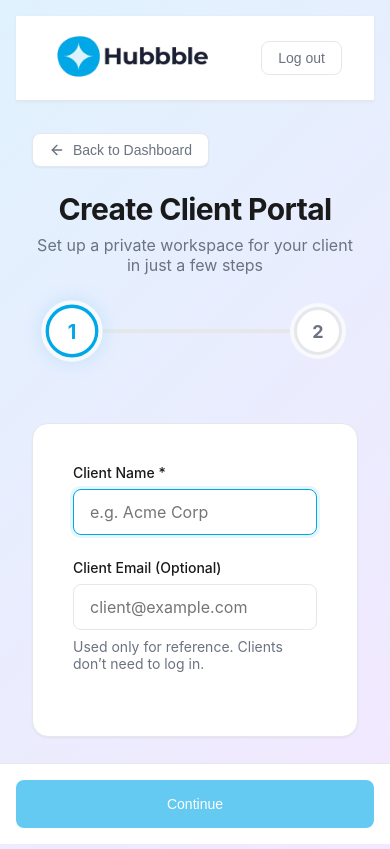
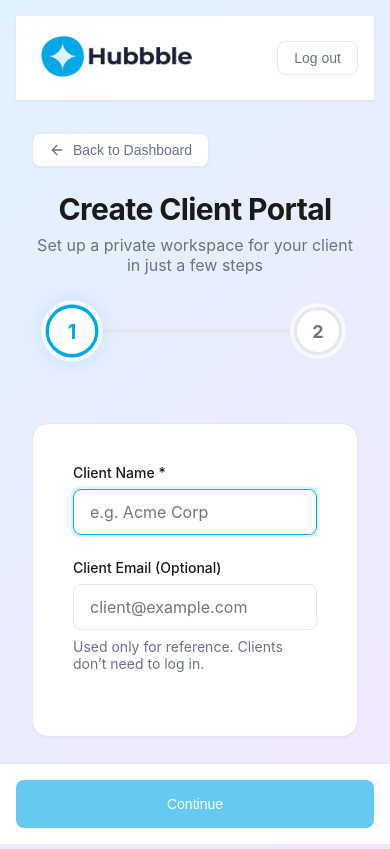
Before and after one commit to iyashlodaya/hubbble-web, a Next.js app: page /create-portal in a window 390 px wide. Built offline with nearby package versions, Linux system fonts and the light colour scheme.

Commit message:
feat: Introduce a reusable Header component.

```diff
--- /dev/null
+++ b/app/components/Header.module.css
@@ -0,0 +1,40 @@
+.header {
+    background: white;
+    border-bottom: 1px solid var(--border-color);
+    padding: 1rem 2rem;
+    display: flex;
+    align-items: center;
+    justify-content: space-between;
+    box-shadow: 0 1px 3px rgba(0, 0, 0, 0.05);
+    width: 100%;
+}
+
+.nav {
+    display: flex;
+    align-items: center;
+    gap: 1rem;
+}
+
+.logoutButton {
+    padding: 0.5rem 1rem;
+    background: transparent;
+    border: 1px solid var(--border-color);
+    border-radius: var(--radius-md);
+    color: var(--text-secondary);
+    font-size: 0.875rem;
+    font-weight: 500;
+    cursor: pointer;
+    transition: all 0.2s ease;
+}
+
+.logoutButton:hover {
+    background: var(--bg-secondary);
+    border-color: var(--border-hover);
+    color: var(--text-primary);
+}
+
+@media (max-width: 768px) {
+    .header {
+        padding: 1rem;
+    }
+}
--- /dev/null
+++ b/app/components/Header.tsx
@@ -0,0 +1,27 @@
+'use client';
+
+import React from 'react';
+import { useRouter } from 'next/navigation';
+import Logo from '@/components/auth/Logo';
+import styles from './Header.module.css';
+
+export default function Header() {
+    const router = useRouter();
+
+    return (
+        <header className={styles.header}>
+            <Logo />
+            <nav className={styles.nav}>
+                <button
+                    className={styles.logoutButton}
+                    onClick={() => {
+                        localStorage.clear();
+                        router.push('/login');
+                    }}
+                >
+                    Log out
+                </button>
+            </nav>
+        </header>
+    );
+}
--- a/app/create-portal/create-portal.module.css
+++ b/app/create-portal/create-portal.module.css
@@ -5,40 +5,7 @@
     flex-direction: column;
 }
 
-.navbar {
-    background: white;
-    border-bottom: 1px solid var(--border-color);
-    padding: 1rem 2rem;
-    display: flex;
-    align-items: center;
-    justify-content: space-between;
-    box-shadow: 0 1px 3px rgba(0, 0, 0, 0.05);
-    flex-shrink: 0;
-}
 
-.nav {
-    display: flex;
-    align-items: center;
-    gap: 1rem;
-}
-
-.logoutButton {
-    padding: 0.5rem 1rem;
-    background: transparent;
-    border: 1px solid var(--border-color);
-    border-radius: var(--radius-md);
-    color: var(--text-secondary);
-    font-size: 0.875rem;
-    font-weight: 500;
-    cursor: pointer;
-    transition: all 0.2s ease;
-}
-
-.logoutButton:hover {
-    background: var(--bg-secondary);
-    border-color: var(--border-hover);
-    color: var(--text-primary);
-}
 
 .mainContent {
     max-width: 720px;
--- a/app/create-portal/page.tsx
+++ b/app/create-portal/page.tsx
@@ -4,7 +4,7 @@ import React, { useState } from 'react';
 import { useRouter } from 'next/navigation';
 import styles from './create-portal.module.css';
 
-import Logo from '@/components/auth/Logo';
+import Header from '@/app/components/Header';
 
 interface FormData {
     clientName: string;
@@ -45,10 +45,7 @@ export default function CreatePortal() {
         }
     };
 
-    const handleLogout = () => {
-        localStorage.clear();
-        router.push('/login');
-    };
+
 
     const handleSubmit = async () => {
         if (!formData.projectName) return;
@@ -69,17 +66,8 @@ export default function CreatePortal() {
     return (
         <div className={styles.container}>
             {/* Navbar */}
-            <header className={styles.navbar}>
-                <Logo />
-                <nav className={styles.nav}>
-                    <button
-                        className={styles.logoutButton}
-                        onClick={handleLogout}
-                    >
-                        Log out
-                    </button>
-                </nav>
-            </header>
+            {/* Navbar */}
+            <Header />
 
             <main className={styles.mainContent}>
                 <button className={styles.backButton} onClick={handleBack}>
--- a/app/home/home.module.css
+++ b/app/home/home.module.css
@@ -5,39 +5,7 @@
   flex-direction: column;
 }
 
-.header {
-  background: white;
-  border-bottom: 1px solid var(--border-color);
-  padding: 1rem 2rem;
-  display: flex;
-  align-items: center;
-  justify-content: space-between;
-  box-shadow: 0 1px 3px rgba(0, 0, 0, 0.05);
-}
 
-.nav {
-  display: flex;
-  align-items: center;
-  gap: 1rem;
-}
-
-.logoutButton {
-  padding: 0.5rem 1rem;
-  background: transparent;
-  border: 1px solid var(--border-color);
-  border-radius: var(--radius-md);
-  color: var(--text-secondary);
-  font-size: 0.875rem;
-  font-weight: 500;
-  cursor: pointer;
-  transition: all 0.2s ease;
-}
-
-.logoutButton:hover {
-  background: var(--bg-secondary);
-  border-color: var(--border-hover);
-  color: var(--text-primary);
-}
 
 .main {
   flex: 1;
@@ -190,7 +158,8 @@
 
   .main {
     padding: 1.5rem 1rem;
-    padding-bottom: 6rem; /* Space for sticky button */
+    padding-bottom: 6rem;
+    /* Space for sticky button */
   }
 
   .homeHeader {
--- a/lib/api/services/index.ts
+++ b/lib/api/services/index.ts
@@ -3,3 +3,5 @@
  */
 
 export * from './auth.service';
+export * from './clients.service';
+export * from './projects.service';
```
Also changed, not shown: app/home/page.tsx (+2 -15 lines).
